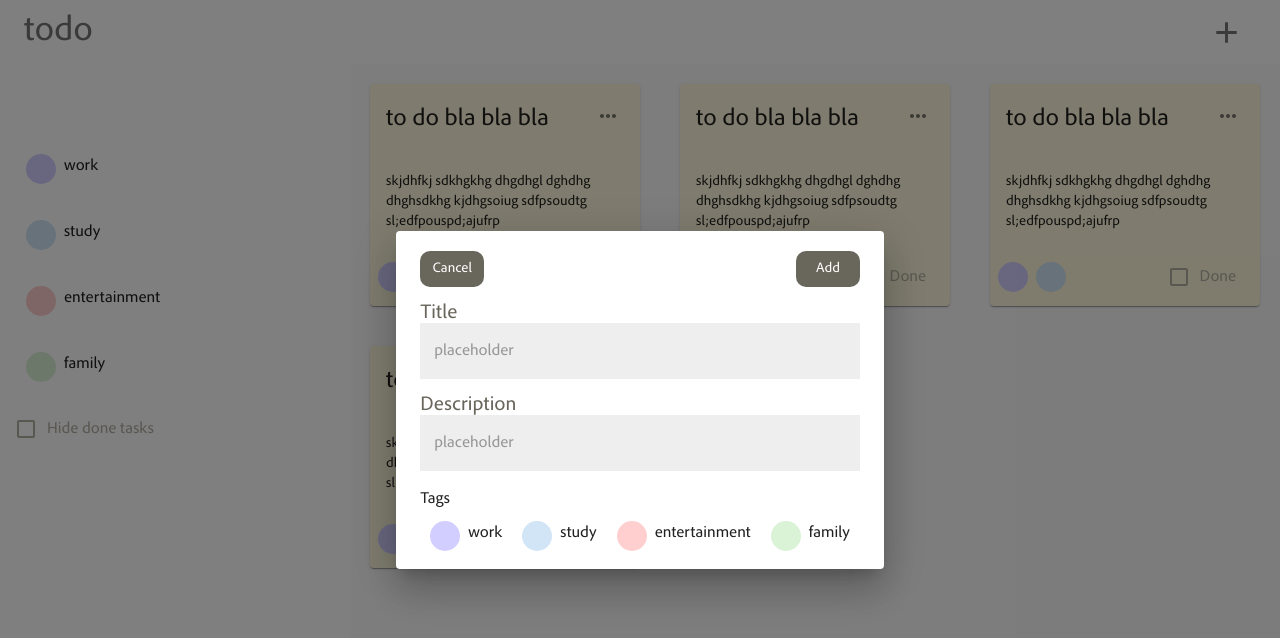
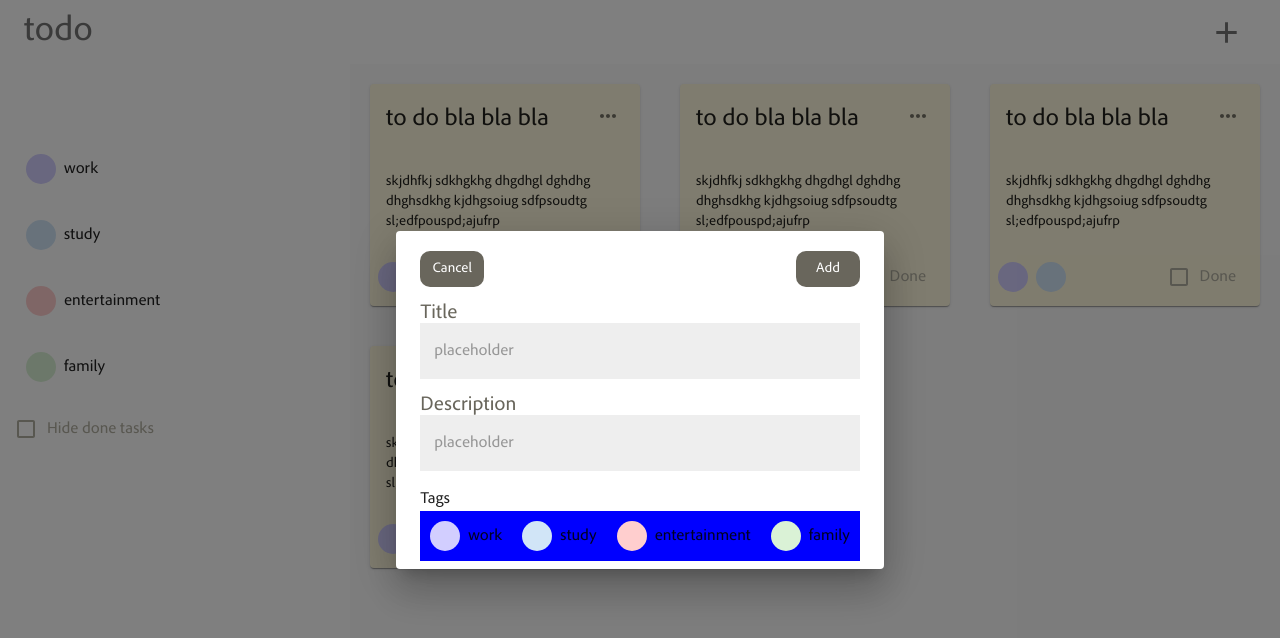
Before and after one commit to nishahs08/todo, a React (Create React App) app: page / in a window 1280 px wide. Both pictures are taken after a click on the button 1226 px from the left and 32 px from the top of the page. Shown: the top 638 px of the page. Built offline with nearby package versions, Linux system fonts and the light colour scheme.

Commit message:
done undone filter

```diff
--- a/src/Components/Categories.tsx
+++ b/src/Components/Categories.tsx
@@ -11,10 +11,88 @@ export const Categories:React.FC<CategoriesProps>=({type,color,setActiveState})=
 
     return(
         <>
-            <Grid container spacing={1} style={{padding:'10px'}} onClick={()=> setActiveState(type)}  >
+            <Grid container spacing={1} alignItems='center' style={{padding:'10px'}} onClick={()=> setActiveState(type)}  >
                 <Grid item> <Tag color={color} /> </Grid>
                 <Grid item><Typography>{type}</Typography></Grid>
             </Grid>
         </>
     )
+
+
+
+
+
+
+
+
+
+
+
+
+
+
+
+
+
+
+
+
+
+
+
+
+
+
+
+
+
+
+
+
+
+
+
+
+
+
+
+
+
+
+
+
+
+
+
+
+
+
+
+
+
+
+
+
+
+
+
+
+
+
+
+
+
+
+
+
+
+
+
+
+
+
+
+
+
+
 }
--- a/src/Components/Form.tsx
+++ b/src/Components/Form.tsx
@@ -1,42 +1,87 @@
-import { Grid, Typography,Hidden } from "@material-ui/core";
+import { Grid, Typography, Hidden, makeStyles } from "@material-ui/core";
 import { CustomButton } from "./CustomButton";
 import { TextBox } from "./TextBox";
 import { Tag } from "./Tag";
 import { Categories } from "./Categories";
-import { category,categoryType } from "../types";
-import { useState } from "react";
+import { category, categoryType } from "../types";
+import { useEffect, useState } from "react";
 
-const TagsWithLabel=()=>{
-    return(
-        <Grid container direction='row' alignItems='center' style={{ background:'#eeeeee',padding:'2px',borderRadius:'10px'}}>
-        <Grid item  style={{padding:'5px'}}> <Tag color="#d2ceff"/></Grid>
-        <Grid item style={{padding:'5px'}}><Typography>work</Typography></Grid>
+const useStyles = makeStyles({
+  selected: {
+    backgroundColor: 'red',
+    margin: '5px'
+  },
+  notSelected: {
+    backgroundColor: 'blue'
+  }
+})
+
+const TagsWithLabel = () => {
+  return (
+    <Grid container direction='row' alignItems='center' style={{ background: '#eeeeee', padding: '2px', borderRadius: '10px' }}>
+      <Grid item style={{ padding: '5px' }}> <Tag color="#d2ceff" /></Grid>
+      <Grid item style={{ padding: '5px' }}><Typography>work</Typography></Grid>
     </Grid>
   )
 }
-interface FormProps{
-  cancel:()=>void,
-  categories:category[]
+
+interface FormProps {
+  cancel: () => void,
+  categories: category[]
 }
-export const Form :React.FC<FormProps>= ({cancel,categories}) => {
-  const [activeCategory, setActiveCategory] = useState<categoryType>('all');
+export const Form: React.FC<FormProps> = ({ cancel, categories }) => {
+  const [selected, setSelected] = useState<categoryType[]>([]);
+  const [title, setTitle] = useState('');
+  const [description, setDescription] = useState('');
+  const classes = useStyles();
+  const handleSelected = (value: categoryType) => {
+
+    const activeState = selected.find(s => s === value);
+    if (activeState) {
+      const filtered = selected.filter((s) => s !== activeState);
+      console.log("filter",filtered)
+      setSelected(filtered)
+    } else {
+      console.log("add",selected)
+      setSelected([...selected,value])
+    }
+  }
+
+  const add = () => {
+    const tagIds = categories.filter((c, i) => {
+      const temp = selected.find(s => s === c.type)
+      console.log("temp", temp)
+      if (temp) {
+        console.log("sele", c.type, c.id)
+        return c.id
+      }
+    })
+    console.log(tagIds)
+    console.log({
+      title: title,
+      description: description,
+      tags: tagIds
+    })
+  }
+
+  useEffect(() => {console.log("selected", selected)},[selected])
   return (
     <Grid container direction="column" spacing={2} >
       <Grid item >
         <Grid container justifyContent='space-between'>
           <Grid item>
-              <CustomButton label="Cancel" onClick={()=>cancel()}/>
+            <CustomButton label="Cancel" onClick={() => cancel()} />
           </Grid>
           <Grid item>
-              <CustomButton label="Add" onClick={()=>cancel()}/>
+            <CustomButton label="Add" onClick={() => add()} />
           </Grid>
         </Grid>
       </Grid>
       <Grid item>
-        <TextBox label="Title" />
+        <TextBox label="Title" value={title} setValue={setTitle} />
       </Grid>
       <Grid item>
-        <TextBox label="Description" />
+        <TextBox label="Description" value={description} setValue={setDescription} />
       </Grid>
       <Grid item>
         <Grid container direction='column'>
@@ -44,18 +89,11 @@ export const Form :React.FC<FormProps>= ({cancel,categories}) => {
             <Typography>Tags</Typography>
           </Grid>
           <Grid item >
-
-        {/* <Grid container direction='row'>
-            <Grid item style={{marginRight:'10px'}}><TagsWithLabel/></Grid>
-              <Grid item style={{marginRight:'10px'}}><TagsWithLabel/></Grid>
-              <Grid item style={{marginRight:'10px'}}><TagsWithLabel/></Grid>
-              <Grid item style={{marginRight:'10px'}}><TagsWithLabel/></Grid>
-        </Grid> */}
             <Hidden smDown>
               <Grid container >
                 {categories.map(({ color, type }, i) => (
-								<Grid item key={i}>
-									<Categories color={color} type={type} setActiveState={setActiveCategory} />
+                  <Grid item key={i} className={selected.includes(type) ? classes.selected : classes.notSelected}>
+                    <Categories color={color} type={type} setActiveState={(type) => handleSelected(type)} />
                   </Grid>
                 ))
                 }
@@ -64,10 +102,10 @@ export const Form :React.FC<FormProps>= ({cancel,categories}) => {
             </Hidden>
 
             <Hidden mdUp >
-        <Grid container direction="column">
+              <Grid container direction="column" >
                 {categories.map(({ color, type }, i) => (
                   <Grid item key={i}>
-									<Categories color={color} type={type} setActiveState={setActiveCategory} />
+                    <Categories color={color} type={type} setActiveState={(type) => handleSelected(type)} />
                   </Grid>
                 ))
                 }
--- a/src/Components/TextBox.tsx
+++ b/src/Components/TextBox.tsx
@@ -18,15 +18,17 @@ const useStyles=makeStyles({
 
 interface TextBoxProps{
     label:string,
-
+    value:string,
+    setValue:(value:string)=>void
 
 }
-export const TextBox :React.FC<TextBoxProps>= ({label}) => {
+export const TextBox :React.FC<TextBoxProps>= ({label,value,setValue}) => {
    const classes=useStyles();
+
     return (
         <>
             <InputLabel className={classes.label}>{label}</InputLabel>
-            <TextField className={classes.root} variant='outlined' fullWidth placeholder='placeholder' InputProps={{classes:{notchedOutline:classes.noBorder}}}></TextField>
+            <TextField className={classes.root} value={value} onChange={(e :any)=>setValue(e.target.value)} variant='outlined' fullWidth placeholder='placeholder' InputProps={{classes:{notchedOutline:classes.noBorder}}}></TextField>
         </>
     )
 }
--- a/src/Pages/Dashboard.tsx
+++ b/src/Pages/Dashboard.tsx
@@ -72,37 +72,28 @@ export const Dashboard: React.FC<DashboardProps> = ({
 	const [openAddTodo, setOpenAddTodo] = useState<boolean>(false);
 	const theme = useTheme();
 	const fullScreen = useMediaQuery(theme.breakpoints.down("sm"));
+
 	useEffect(() => setFilteredTodos(todos), []);
 	const filterTodosByCategory = () => {
 		const category = categories.find(
 			(category) => category.type === activeCategory
 		);
-		console.log("category", category);
-
 		const filteredTodosList = todos.filter((todo) => {
-			console.log("todos", todos);
 			return todo.tags.find((tagId) => category && category.id === tagId);
 		});
-		setFilteredTodos(filteredTodosList);
+		if(hideDone){
+			const unDone =  filteredTodosList.filter((todo)=>todo.done===false);
+			setFilteredTodos(unDone );
+		}else{
+			setFilteredTodos(filteredTodosList);
+		}
 		console.log("todo", filteredTodosList);
 	};
 
 	useEffect(() => {
 		filterTodosByCategory();
-		console.log("ActiveCategory", activeCategory);
-	}, [activeCategory]);
-
-	const filterUndoneTasks = () => {
-		const undoneTasksList = todos.filter((todo) => {
-			if (todo.done === false) return todo;
-		});
-		setunDoneTasks(undoneTasksList);
-		console.log(undoneTasksList);
-	};
-
-	useEffect(() => {
-		filterUndoneTasks();
-	}, [hideDone]);
+		console.log("ActiveCategory", activeCategory,hideDone);
+	}, [activeCategory,hideDone]);
 
 	return (
 		<>
@@ -168,13 +159,9 @@ export const Dashboard: React.FC<DashboardProps> = ({
 			</Hidden>
 
 			<Box className={classes.content}>
-				{activeCategory === "all" ? (
-					<Todos todos={todos} categories={categories} />
-				) : hideDone === false ? (
-					<Todos todos={filteredTodos} categories={categories} />
-				) : (
-							<Todos todos={undoneTasks} categories={categories} />
-						)}
+
+						{activeCategory === "all" && 	<Todos todos={todos} categories={categories} />}
+						{activeCategory !== "all" && 	<Todos todos={filteredTodos} categories={categories} />}
 			</Box>
 
 			{openAddTodo && (
```
Also changed, not shown: src/Components/CustomButton.tsx (line endings or trailing spaces). Lines whose indentation alone changed are shown as unchanged.
